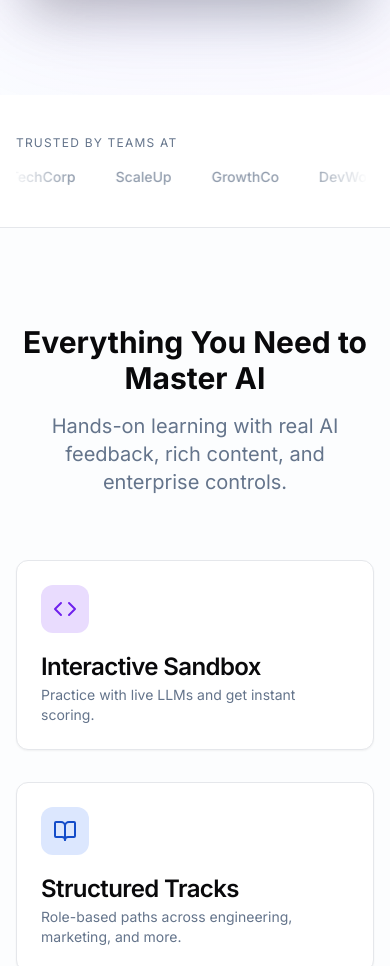
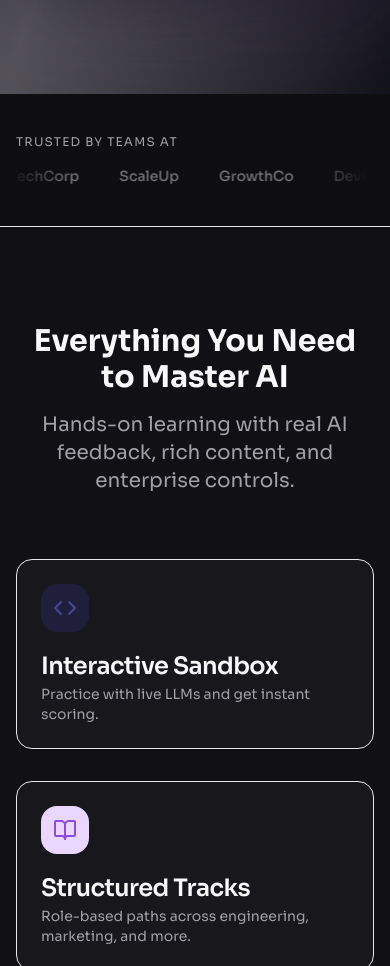
Before and after one commit to Lunim-Corporate/aifirstacademy, a React (Vite) app: page / in a window 390 px wide. Shown: the part 947-1913 px from the top of the page. Built offline with nearby package versions, Linux system fonts and the light colour scheme; no server answers.

Commit message:
Redesigned UI with Lunim-style dark theme and fixed React hooks order in LearningPage

```diff
--- a/client/global.css
+++ b/client/global.css
@@ -1,5 +1,5 @@
 /** @import must precede all other statements */
-@import url("https://fonts.googleapis.com/css2?family=Inter:wght@400;500;600;700;800&display=swap");
+@import url("https://fonts.googleapis.com/css2?family=Sora:wght@400;500;600;700&display=swap");
 @import url("https://fonts.googleapis.com/css2?family=JetBrains+Mono:wght@400;500;600&display=swap");
 
 @tailwind base;
@@ -7,295 +7,213 @@
 @tailwind utilities;
 
 @layer base {
-  /**
-   * AI-First Academy Design System
-   * All colors are expressed as HSL values for Tailwind CSS compatibility
-   */
   :root {
-    /* Background & Surface */
-    --background: 0 0% 100%;
-    --foreground: 240 10% 3.9%;
+    /* Background & Surface - Lunim-like dark aesthetic by default */
+    --background: 240 10% 6%;
+    --foreground: 0 0% 98%;
 
     /* Cards & Overlays */
-    --card: 0 0% 100%;
-    --card-foreground: 240 10% 3.9%;
-    --popover: 0 0% 100%;
-    --popover-foreground: 240 10% 3.9%;
+    --card: 240 8% 10%;
+    --card-foreground: 0 0% 98%;
+    --popover: 240 8% 10%;
+    --popover-foreground: 0 0% 98%;
 
-    /* Primary Brand Colors - Deep Tech Blue */
-    --primary: 221 83% 53%;
-    --primary-foreground: 210 40% 98%;
-    --primary-50: 220 100% 97%;
-    --primary-100: 220 96% 93%;
-    --primary-200: 221 91% 84%;
-    --primary-300: 221 85% 74%;
-    --primary-400: 221 83% 64%;
-    --primary-500: 221 83% 53%;
-    --primary-600: 221 83% 43%;
-    --primary-700: 221 70% 36%;
-    --primary-800: 221 52% 31%;
-    --primary-900: 221 39% 26%;
+    /* Primary - Vibrant violet */
+    --primary: 268 84% 66%;
+    --primary-foreground: 240 10% 3.9%;
+    --primary-50: 268 100% 97%;
+    --primary-100: 268 94% 92%;
+    --primary-200: 268 90% 84%;
+    --primary-300: 268 88% 75%;
+    --primary-400: 268 86% 70%;
+    --primary-500: 268 84% 66%;
+    --primary-600: 268 70% 58%;
+    --primary-700: 268 60% 50%;
+    --primary-800: 268 45% 40%;
+    --primary-900: 268 40% 32%;
 
-    /* Brand Colors - Electric Purple */
-    --brand: 263 85% 60%;
+    /* Brand Accent - Electric cyan */
+    --brand: 192 94% 42%;
     --brand-foreground: 210 40% 98%;
-    --brand-50: 263 100% 97%;
-    --brand-100: 263 96% 93%;
-    --brand-200: 263 91% 84%;
-    --brand-300: 263 85% 74%;
-    --brand-400: 263 85% 67%;
-    --brand-500: 263 85% 60%;
-    --brand-600: 263 85% 53%;
-    --brand-700: 263 70% 46%;
-    --brand-800: 263 52% 39%;
-    --brand-900: 263 39% 32%;
+    --brand-50: 192 100% 96%;
+    --brand-100: 192 95% 88%;
+    --brand-200: 192 92% 78%;
+    --brand-300: 192 88% 66%;
+    --brand-400: 192 86% 54%;
+    --brand-500: 192 94% 42%;
+    --brand-600: 192 94% 35%;
+    --brand-700: 192 92% 28%;
+    --brand-800: 192 84% 22%;
+    --brand-900: 192 70% 18%;
 
     /* Secondary & Muted */
-    --secondary: 210 40% 96%;
-    --secondary-foreground: 222.2 47.4% 11.2%;
-    --muted: 210 40% 96%;
-    --muted-foreground: 215.4 16.3% 46.9%;
+    --secondary: 240 6% 14%;
+    --secondary-foreground: 0 0% 98%;
+    --muted: 240 6% 14%;
+    --muted-foreground: 240 4% 64%;
 
     /* Accent */
-    --accent: 210 40% 96%;
-    --accent-foreground: 222.2 47.4% 11.2%;
+    --accent: 240 6% 18%;
+    --accent-foreground: 0 0% 98%;
 
     /* Status Colors */
-    --success: 142 76% 36%;
-    --success-foreground: 355 100% 97%;
-    --warning: 48 96% 53%;
-    --warning-foreground: 26 83% 14%;
-    --info: 199 89% 48%;
-    --info-foreground: 210 40% 98%;
-    --destructive: 0 84.2% 60.2%;
-    --destructive-foreground: 210 40% 98%;
+    --success: 142 70% 45%;
+    --success-foreground: 142 76% 6%;
+    --warning: 48 96% 60%;
+    --warning-foreground: 48 96% 15%;
+    --info: 199 89% 58%;
+    --info-foreground: 199 89% 8%;
+    --destructive: 0 66% 46%;
+    --destructive-foreground: 0 0% 98%;
 
     /* Border & Input */
-    --border: 214.3 31.8% 91.4%;
-    --input: 214.3 31.8% 91.4%;
-    --ring: 221 83% 53%;
+    --border: 240 6% 20%;
+    --input: 240 6% 20%;
+    --ring: 268 84% 66%;
 
     /* Layout */
     --radius: 0.75rem;
 
     /* Sidebar */
-    --sidebar-background: 0 0% 98%;
-    --sidebar-foreground: 240 5.3% 26.1%;
-    --sidebar-primary: 221 83% 53%;
-    --sidebar-primary-foreground: 0 0% 98%;
-    --sidebar-accent: 240 4.8% 95.9%;
-    --sidebar-accent-foreground: 240 5.9% 10%;
-    --sidebar-border: 220 13% 91%;
-    --sidebar-ring: 221 83% 53%;
+    --sidebar-background: 240 8% 8%;
+    --sidebar-foreground: 0 0% 96%;
+    --sidebar-primary: 268 84% 66%;
+    --sidebar-primary-foreground: 240 10% 3.9%;
+    --sidebar-accent: 240 6% 14%;
+    --sidebar-accent-foreground: 0 0% 96%;
+    --sidebar-border: 240 6% 20%;
+    --sidebar-ring: 268 84% 66%;
   }
 
   .dark {
-    /* Background & Surface */
-    --background: 240 10% 3.9%;
+    /* Dark Mode Overrides - keep close to base */
+    --background: 240 10% 5%;
     --foreground: 0 0% 98%;
-
-    /* Cards & Overlays */
-    --card: 240 10% 3.9%;
+    --card: 240 8% 9%;
     --card-foreground: 0 0% 98%;
-    --popover: 240 10% 3.9%;
+    --popover: 240 8% 9%;
     --popover-foreground: 0 0% 98%;
-
-    /* Primary Brand Colors - Brighter in dark mode */
-    --primary: 221 83% 60%;
+    --primary: 268 84% 70%;
     --primary-foreground: 240 10% 3.9%;
-    --primary-50: 221 39% 11%;
-    --primary-100: 221 52% 15%;
-    --primary-200: 221 70% 20%;
-    --primary-300: 221 83% 25%;
-    --primary-400: 221 83% 35%;
-    --primary-500: 221 83% 45%;
-    --primary-600: 221 83% 55%;
-    --primary-700: 221 85% 65%;
-    --primary-800: 221 91% 75%;
-    --primary-900: 221 96% 85%;
-
-    /* Brand Colors - Vibrant in dark mode */
-    --brand: 263 85% 70%;
-    --brand-foreground: 240 10% 3.9%;
-    --brand-50: 263 39% 15%;
-    --brand-100: 263 52% 20%;
-    --brand-200: 263 70% 25%;
-    --brand-300: 263 85% 35%;
-    --brand-400: 263 85% 45%;
-    --brand-500: 263 85% 55%;
-    --brand-600: 263 85% 65%;
-    --brand-700: 263 85% 70%;
-    --brand-800: 263 91% 80%;
-    --brand-900: 263 96% 90%;
-
-    /* Secondary & Muted */
-    --secondary: 240 3.7% 15.9%;
+    --brand: 192 94% 46%;
+    --brand-foreground: 0 0% 98%;
+    --secondary: 240 6% 14%;
     --secondary-foreground: 0 0% 98%;
-    --muted: 240 3.7% 15.9%;
-    --muted-foreground: 240 5% 64.9%;
-
-    /* Accent */
-    --accent: 240 3.7% 15.9%;
+    --muted: 240 6% 14%;
+    --muted-foreground: 240 4% 64%;
+    --accent: 240 6% 18%;
     --accent-foreground: 0 0% 98%;
-
-    /* Status Colors - Dark mode variants */
-    --success: 142 76% 45%;
+    --success: 142 70% 48%;
     --success-foreground: 142 76% 6%;
-    --warning: 48 96% 65%;
+    --warning: 48 96% 66%;
     --warning-foreground: 48 96% 15%;
-    --info: 199 89% 58%;
+    --info: 199 89% 62%;
     --info-foreground: 199 89% 8%;
-    --destructive: 0 62.8% 30.6%;
-    --destructive-foreground: 0 85.7% 97.3%;
-
-    /* Border & Input */
-    --border: 240 3.7% 15.9%;
-    --input: 240 3.7% 15.9%;
-    --ring: 263 85% 70%;
-
-    /* Sidebar */
-    --sidebar-background: 240 5.9% 10%;
-    --sidebar-foreground: 240 4.8% 95.9%;
-    --sidebar-primary: 263 85% 70%;
-    --sidebar-primary-foreground: 0 0% 100%;
-    --sidebar-accent: 240 3.7% 15.9%;
-    --sidebar-accent-foreground: 240 4.8% 95.9%;
-    --sidebar-border: 240 3.7% 15.9%;
-    --sidebar-ring: 263 85% 70%;
-  }
+    --destructive: 0 66% 40%;
+    --destructive-foreground: 0 0% 98%;
+    --border: 240 6% 18%;
+    --input: 240 6% 18%;
+    --ring: 268 84% 70%;
+    --sidebar-background: 240 8% 6%;
+    --sidebar-foreground: 0 0% 96%;
+    --sidebar-primary: 268 84% 70%;
+    --sidebar-primary-foreground: 240 10% 3.9%;
+    --sidebar-accent: 240 6% 14%;
+    --sidebar-accent-foreground: 0 0% 96%;
+    --sidebar-border: 240 6% 18%;
+    --sidebar-ring: 268 84% 70%;
   }
 
-@layer base {
-  * {
-    border-color: hsl(var(--border));
-  }
+  /* Global Styles */
+  * { border-color: hsl(var(--border)); }
 
   body {
     background-color: hsl(var(--background));
     color: hsl(var(--foreground));
-    font-family: 'Inter', system-ui, sans-serif;
+    font-family: 'Sora', system-ui, sans-serif;
     font-feature-settings: "rlig" 1, "calt" 1;
     -webkit-font-smoothing: antialiased;
     -moz-osx-font-smoothing: grayscale;
   }
 
-  /* Mobile optimizations */
-  html {
-    font-size: 16px;
-    -webkit-text-size-adjust: 100%;
-    -moz-text-size-adjust: 100%;
-    text-size-adjust: 100%;
+  html { font-size: 16px; scroll-behavior: smooth; -webkit-text-size-adjust: 100%; -moz-text-size-adjust: 100%; text-size-adjust: 100%; }
+  button, [role="button"], input, select, textarea { min-height: 44px; }
+  * { -webkit-overflow-scrolling: touch; }
+  input, select, textarea { font-size: 16px; }
+
+  @media (max-width: 768px) {
+    .container { padding-left: 1rem; padding-right: 1rem; }
   }
 
-  /* Touch targets for mobile */
-  button, [role="button"], input, select, textarea {
-    min-height: 44px; /* iOS minimum tap target */
-  }
+  /* Scrollbar */
+  ::-webkit-scrollbar { width: 8px; height: 8px; }
+  ::-webkit-scrollbar-track { background-color: hsl(var(--muted)); }
+  ::-webkit-scrollbar-thumb { background-color: hsl(var(--muted-foreground)/0.3); border-radius: 0.375rem; }
+  ::-webkit-scrollbar-thumb:hover { background-color: hsl(var(--muted-foreground)/0.5); }
 
-  /* Improve scrolling on mobile */
-  * {
-    -webkit-overflow-scrolling: touch;
-  }
-
-  /* Prevent zoom on input focus */
-  input, select, textarea {
-    font-size: 16px; /* Prevents zoom on iOS */
-  }
-
-  @media (max-width: 768px) {
-    /* Better spacing on mobile */
-    .container {
-      padding-left: 1rem;
-      padding-right: 1rem;
-    }
-  }
-
-  /* Smooth scrolling */
-  html {
-    scroll-behavior: smooth;
-  }
-
-  /* Custom scrollbar styling */
-  ::-webkit-scrollbar {
-    width: 8px;
-    height: 8px;
-  }
-
-  ::-webkit-scrollbar-track {
-    background-color: hsl(var(--muted));
-  }
-
-  ::-webkit-scrollbar-thumb {
-    background-color: hsl(var(--muted-foreground) / 0.3);
-    border-radius: 0.375rem;
-  }
-
-  ::-webkit-scrollbar-thumb:hover {
-    background-color: hsl(var(--muted-foreground) / 0.5);
-  }
-
-  /* Focus styles */
-  :focus-visible {
-    outline: none;
-    box-shadow: 0 0 0 2px hsl(var(--ring)), 0 0 0 4px hsl(var(--background));
-  }
-
-  /* Selection styles */
-  ::selection {
-    background-color: hsl(var(--primary) / 0.2);
-    color: hsl(var(--primary-foreground));
-  }
+  /* Focus & Selection */
+  :focus-visible { outline: none; box-shadow: 0 0 0 2px hsl(var(--ring)), 0 0 0 4px hsl(var(--background)); }
+  ::selection { background-color: hsl(var(--primary)/0.2); color: hsl(var(--primary-foreground)); }
 }
 
 @layer components {
-  /* Gradient text utility */
-  .gradient-text {
-    background: linear-gradient(to right, hsl(var(--primary-600)), hsl(var(--brand-500)), hsl(var(--primary-600)));
-    background-clip: text;
-    -webkit-background-clip: text;
-    color: transparent;
-  }
+  /* Gradient Text */
+  .gradient-text { background: linear-gradient(to right, hsl(var(--primary-600)), hsl(var(--brand-500)), hsl(var(--primary-600))); background-clip: text; -webkit-background-clip: text; color: transparent; }
+  .gradient-text-dark { background: linear-gradient(to right, hsl(var(--primary-400)), hsl(var(--brand-400)), hsl(var(--primary-400))); background-clip: text; -webkit-background-clip: text; color: transparent; }
 
-  .gradient-text-dark {
-    background: linear-gradient(to right, hsl(var(--primary-400)), hsl(var(--brand-400)), hsl(var(--primary-400)));
-    background-clip: text;
-    -webkit-background-clip: text;
-    color: transparent;
-  }
-
-  /* Glass morphism effect */
-  .glass {
+  /* Glass Cards & Panels */
+  .glass, .card-glass {
     background-color: rgba(255, 255, 255, 0.05);
     backdrop-filter: blur(16px);
     -webkit-backdrop-filter: blur(16px);
     border: 1px solid rgba(255, 255, 255, 0.1);
+    border-radius: 1rem;
+    padding: 1.5rem;
+    transition: all 0.3s ease;
   }
 
   .glass-dark {
     background-color: rgba(0, 0, 0, 0.05);
     backdrop-filter: blur(16px);
-    -webkit-backdrop-filter: blur(16px);
     border: 1px solid rgba(0, 0, 0, 0.1);
   }
 
-  /* Glow effects */
-  .glow {
-    box-shadow: 0 0 20px -5px hsl(var(--brand-400));
+  /* Buttons */
+  .button-neon {
+    @apply px-6 py-2 rounded-lg font-semibold cursor-pointer transition-all duration-200;
+    background-color: hsl(var(--primary));
+    color: hsl(var(--primary-foreground));
+    box-shadow: 0 0 10px hsl(var(--primary-400)/0.7);
+  }
+  .button-neon:hover {
+    transform: scale(1.05);
+    box-shadow: 0 0 20px hsl(var(--primary-400));
   }
 
-  .glow-strong {
-    box-shadow: 0 0 40px -5px hsl(var(--brand-400));
+  /* Inputs */
+  .input-glass {
+    @apply px-4 py-2 rounded-md border border-solid;
+    background-color: rgba(255,255,255,0.05);
+    backdrop-filter: blur(12px);
+    border-color: hsl(var(--border));
+    color: hsl(var(--foreground));
+    transition: all 0.2s ease;
+  }
+  .input-glass:focus {
+    outline: none;
+    border-color: hsl(var(--brand));
+    box-shadow: 0 0 10px hsl(var(--brand)/0.5);
   }
 
-  /* Interactive hover states */
-  .interactive {
-    transition: all 0.2s ease-in-out;
+  /* Sidebar Hover */
+  .sidebar-item:hover {
+    color: hsl(var(--brand));
+    text-shadow: 0 0 10px hsl(var(--brand-400));
   }
 
-  .interactive:hover {
-    transform: scale(1.02);
-    box-shadow: 0 10px 15px -3px rgba(0, 0, 0, 0.1), 0 4px 6px -2px rgba(0, 0, 0, 0.05);
-  }
+  /* Glow Effects */
+  .glow { box-shadow: 0 0 20px -5px hsl(var(--brand-400)); }
+  .glow-strong { box-shadow: 0 0 40px -5px hsl(var(--brand-400)); }
 
   /* Code blocks */
   .code-block {
@@ -307,110 +225,40 @@
     font-size: 0.875rem;
   }
 
-  /* Animated background for hero sections */
+  /* Animated Background */
   .animated-bg {
     background: linear-gradient(-45deg, hsl(var(--background)), hsl(var(--muted)), hsl(var(--primary-50)), hsl(var(--brand-50)));
     background-size: 400% 400%;
     animation: gradient 15s ease infinite;
   }
-
   @keyframes gradient {
-    0% {
-      background-position: 0% 50%;
-    }
-    50% {
-      background-position: 100% 50%;
-    }
-    100% {
-      background-position: 0% 50%;
-    }
+    0% { background-position: 0% 50%; }
+    50% { background-position: 100% 50%; }
+    100% { background-position: 0% 50%; }
   }
 }
 
 @layer utilities {
-  /* Text utilities */
-  .text-balance {
-    text-wrap: balance;
-  }
+  .text-balance { text-wrap: balance; }
+  .scrollbar-hide { -ms-overflow-style: none; scrollbar-width: none; }
+  .scrollbar-hide::-webkit-scrollbar { display: none; }
+  .grid-auto-fit { grid-template-columns: repeat(auto-fit, minmax(300px, 1fr)); }
+  .grid-auto-fill { grid-template-columns: repeat(auto-fill, minmax(250px, 1fr)); }
 
-  /* Hide scrollbar but keep functionality */
-  .scrollbar-hide {
-    -ms-overflow-style: none;
-    scrollbar-width: none;
-  }
+  /* Mobile/desktop utilities */
+  .mobile-only { @apply block; } .desktop-only { @apply hidden; }
+  @media (min-width: 768px) { .mobile-only { @apply hidden; } .desktop-only { @apply block; } }
 
-  .scrollbar-hide::-webkit-scrollbar {
-    display: none;
-  }
-
-  /* Custom grid utilities */
-  .grid-auto-fit {
-    grid-template-columns: repeat(auto-fit, minmax(300px, 1fr));
-  }
-
-  .grid-auto-fill {
-    grid-template-columns: repeat(auto-fill, minmax(250px, 1fr));
-  }
-
-  /* Mobile-specific utilities */
-  .mobile-only {
-    @apply block;
-  }
-
-  .desktop-only {
-    @apply hidden;
-  }
-
-  @media (min-width: 768px) {
-    .mobile-only {
-      @apply hidden;
-    }
-
-    .desktop-only {
-      @apply block;
-    }
-  }
-
-  /* Touch action utilities */
-  .touch-pan-x {
-    touch-action: pan-x;
-  }
-
-  .touch-pan-y {
-    touch-action: pan-y;
-  }
-
-  .touch-none {
-    touch-action: none;
-  }
-
-  /* Safe area padding for notched devices */
-  .safe-area-top {
-    padding-top: env(safe-area-inset-top);
-  }
-
-  .safe-area-bottom {
-    padding-bottom: env(safe-area-inset-bottom);
-  }
-
-  .safe-area-left {
-    padding-left: env(safe-area-inset-left);
-  }
-
-  .safe-area-right {
-    padding-right: env(safe-area-inset-right);
-  }
+  /* Touch & Safe Area */
+  .touch-pan-x { touch-action: pan-x; } .touch-pan-y { touch-action: pan-y; } .touch-none { touch-action: none; }
+  .safe-area-top { padding-top: env(safe-area-inset-top); }
+  .safe-area-bottom { padding-bottom: env(safe-area-inset-bottom); }
+  .safe-area-left { padding-left: env(safe-area-inset-left); }
+  .safe-area-right { padding-right: env(safe-area-inset-right); }
 }
 
 /* PWA-specific styles */
 @media (display-mode: standalone) {
-  body {
-    /* Styles for when app is installed as PWA */
-    user-select: none; /* Prevent text selection in PWA mode */
+  body { user-select: none; }
+  .browser-only { display: none !important; }
 }
-
-  /* Hide browser-specific elements in PWA mode */
-  .browser-only {
-    display: none !important;
-  }
-}
--- a/tailwind.config.ts
+++ b/tailwind.config.ts
@@ -71,18 +71,24 @@ export default {
         },
         // AI-First Academy brand colors
         brand: {
-          DEFAULT: "hsl(var(--brand))",
-          foreground: "hsl(var(--brand-foreground))",
-          50: "hsl(var(--brand-50))",
-          100: "hsl(var(--brand-100))",
-          200: "hsl(var(--brand-200))",
-          300: "hsl(var(--brand-300))",
-          400: "hsl(var(--brand-400))",
-          500: "hsl(var(--brand-500))",
-          600: "hsl(var(--brand-600))",
-          700: "hsl(var(--brand-700))",
-          800: "hsl(var(--brand-800))",
-          900: "hsl(var(--brand-900))",
+          DEFAULT: "#0f0f1a",
+          foreground: "#ffffff",
+          50: "#1a1a2e",
+          100: "#1f1f3b",
+          200: "#26264c",
+          300: "#2d2d5e",
+          400: "#353570",
+          500: "#3e3e82",
+          600: "#474794",
+          700: "#5151a6",
+          800: "#5b5bb8",
+          900: "#6666ca",
+        },
+        neon: {
+          cyan: "#22d3ee",
+          purple: "#a855f7",
+          pink: "#ec4899",
+          green: "#22c55e",
         },
         success: {
           DEFAULT: "hsl(var(--success))",
@@ -98,13 +104,16 @@ export default {
         },
       },
       borderRadius: {
-        lg: "var(--radius)",
-        md: "calc(var(--radius) - 2px)",
-        sm: "calc(var(--radius) - 4px)",
+        lg: "16px",
+        md: "12px",
+        sm: "8px",
+        glass: "16px",
       },
       fontFamily: {
-        sans: ["Inter", "system-ui", "sans-serif"],
+        sans: ["Sora", "system-ui", "sans-serif"],
         mono: ["JetBrains Mono", "Fira Code", "monospace"],
+        primary: ["'Noto Sans Display Variable'", "sans-serif"],
+        secondary: ["'Sora'", "sans-serif"],
       },
       backgroundImage: {
         "gradient-radial": "radial-gradient(var(--tw-gradient-stops))",
@@ -115,41 +124,29 @@ export default {
         grid: "20px 20px",
       },
       boxShadow: {
-        glow: "0 0 20px -5px hsl(var(--brand-400))",
-        "inner-glow": "inset 0 0 20px -5px hsl(var(--brand-400))",
+        glow: "0 0 20px -5px #22d3ee",
+        "inner-glow": "inset 0 0 20px -5px #22d3ee",
+        "neon-cyan": "0 0 15px #22d3ee, 0 0 30px #22d3ee",
+        "neon-purple": "0 0 15px #a855f7, 0 0 30px #a855f7",
+        "neon-pink": "0 0 15px #ec4899, 0 0 30px #ec4899",
+        "neon-green": "0 0 15px #22c55e, 0 0 30px #22c55e",
       },
       keyframes: {
         "accordion-down": {
-          from: {
-            height: "0",
-          },
-          to: {
-            height: "var(--radix-accordion-content-height)",
-          },
+          from: { height: "0" },
+          to: { height: "var(--radix-accordion-content-height)" },
         },
         "accordion-up": {
-          from: {
-            height: "var(--radix-accordion-content-height)",
-          },
-          to: {
-            height: "0",
-          },
+          from: { height: "var(--radix-accordion-content-height)" },
+          to: { height: "0" },
         },
         "pulse-glow": {
-          "0%, 100%": {
-            boxShadow: "0 0 20px -5px hsl(var(--brand-400))",
-          },
-          "50%": {
-            boxShadow: "0 0 30px -5px hsl(var(--brand-400))",
-          },
+          "0%, 100%": { boxShadow: "0 0 20px -5px #22d3ee" },
+          "50%": { boxShadow: "0 0 30px -5px #22d3ee" },
         },
         float: {
-          "0%, 100%": {
-            transform: "translateY(0px)",
-          },
-          "50%": {
-            transform: "translateY(-10px)",
-          },
+          "0%, 100%": { transform: "translateY(0px)" },
+          "50%": { transform: "translateY(-10px)" },
         },
       },
       animation: {
```
Also changed, not shown: client/pages/Learning.tsx (+29 -28 lines). Lines whose indentation alone changed are shown as unchanged.
